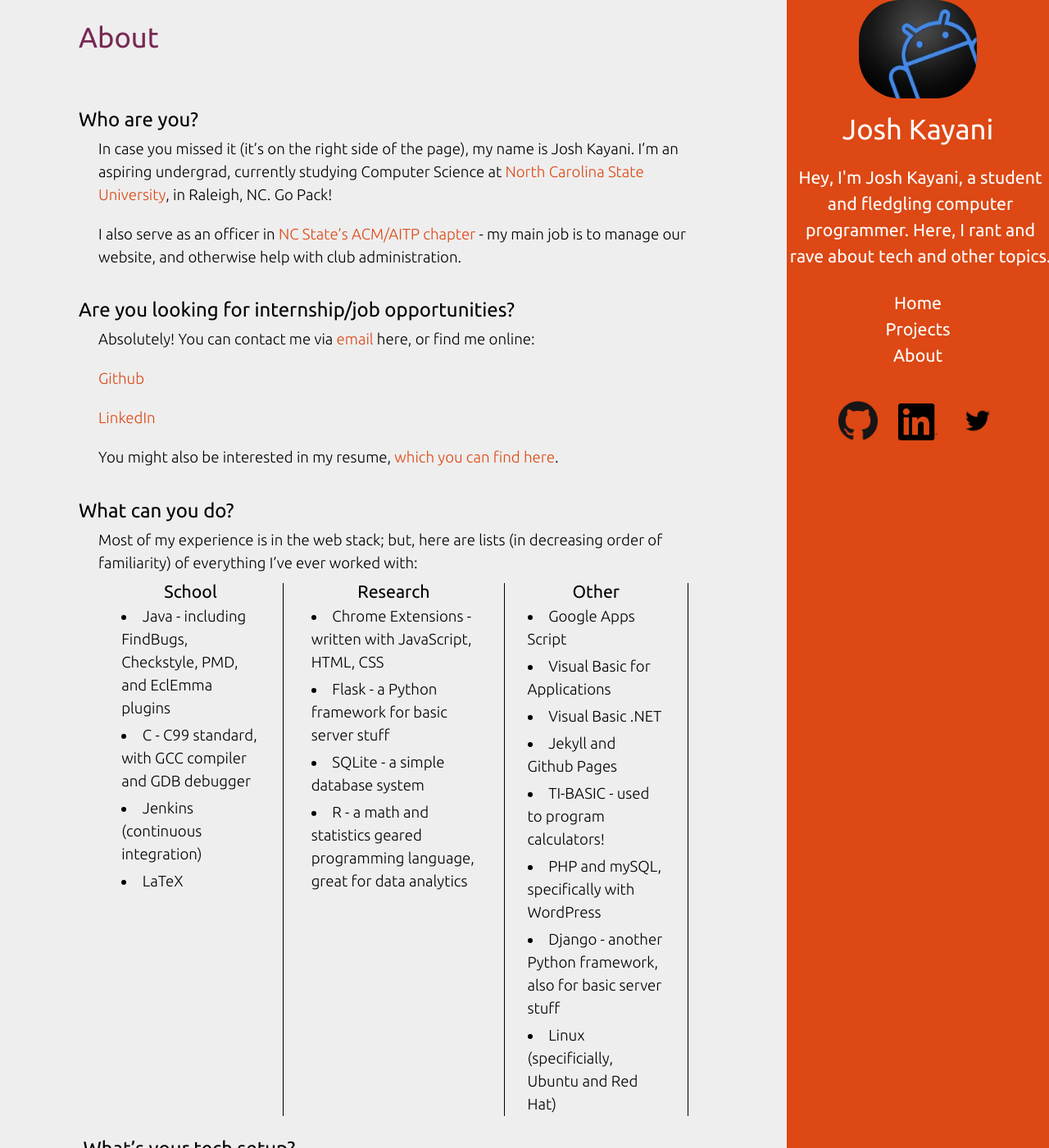
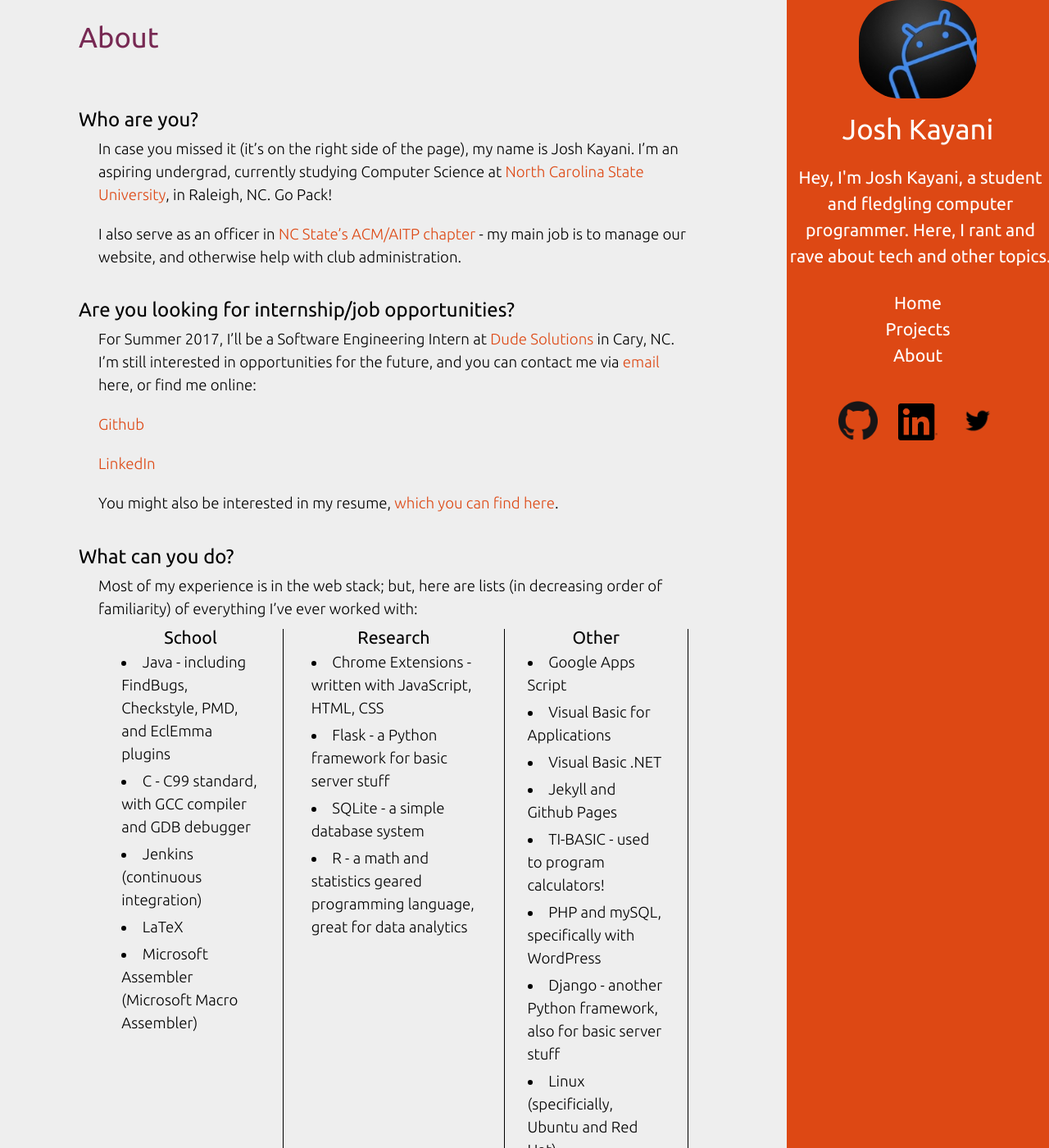
Before and after one commit to jkayani/jkayani.github.io, a Jekyll site: the page built from about/index.markdown, in a window 1280 px wide and 1400 px high. Shown: the whole window at 82% size. Built offline with Jekyll 4.4.1, drawn with Linux system fonts in a browser that asks for light colours; formulas are drawn with MathJax 3.

Commit message:
Added new post; updated About page with Summer 2017 plans

```diff
--- a/about/index.markdown
+++ b/about/index.markdown
@@ -16,7 +16,7 @@
 
 ### Are you looking for internship/job opportunities?
 
-Absolutely! You can contact me via [email](mailto:josh@joshkayani.me) here, or find me online:
+For Summer 2017, I'll be a Software Engineering Intern at [Dude Solutions](https://www.dudesolutions.com) in Cary, NC. I'm still interested in opportunities for the future, and you can contact me via [email](mailto:josh@joshkayani.me) here, or find me online:
 
 [Github](http://github.com/jkayani)
 
@@ -46,6 +46,7 @@
           <li>C - C99 standard, with GCC compiler and GDB debugger</li>
           <li>Jenkins (continuous integration)</li>
           <li>LaTeX</li>
+          <li>Microsoft Assembler (Microsoft Macro Assembler)</li>
         </ul>
       </td>
       <td>
```
Also changed, not shown: _posts/2017-05-10-reflection-sophomore-year.md (added, +32 -0 lines).
